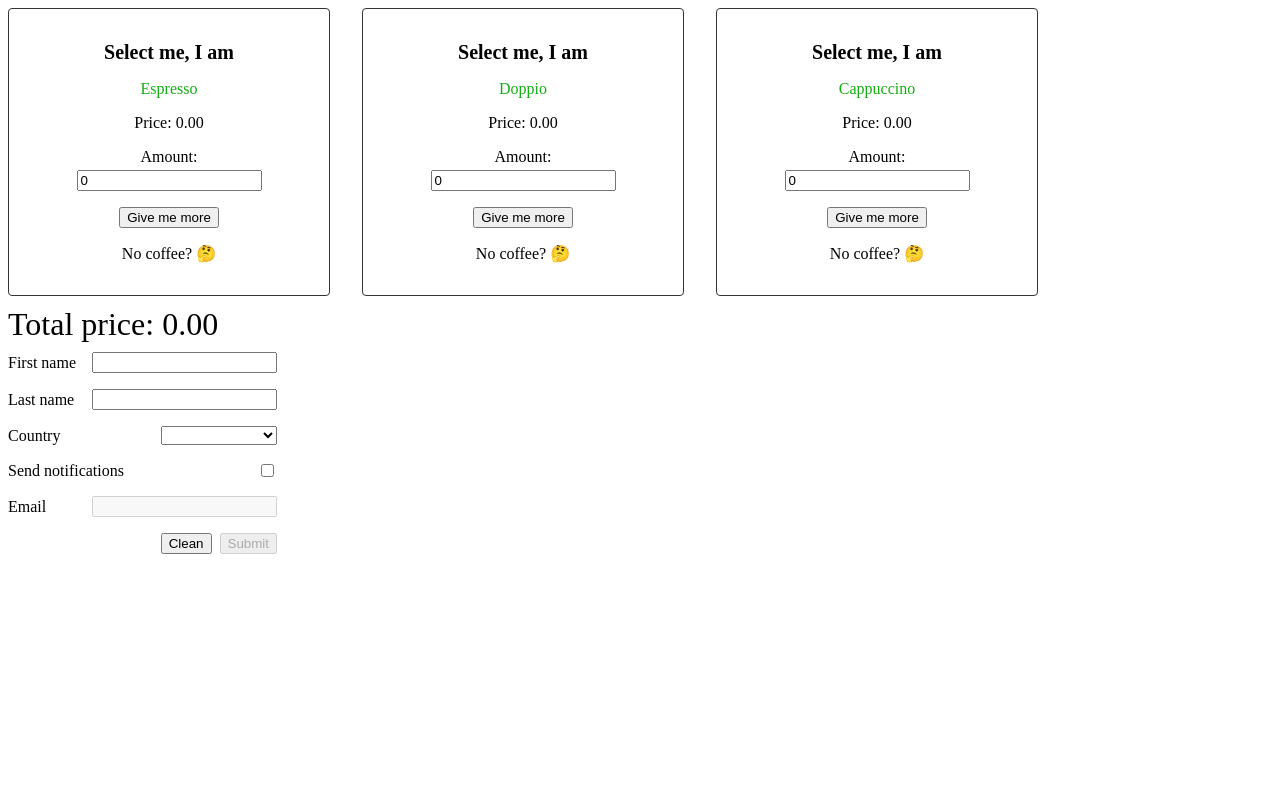
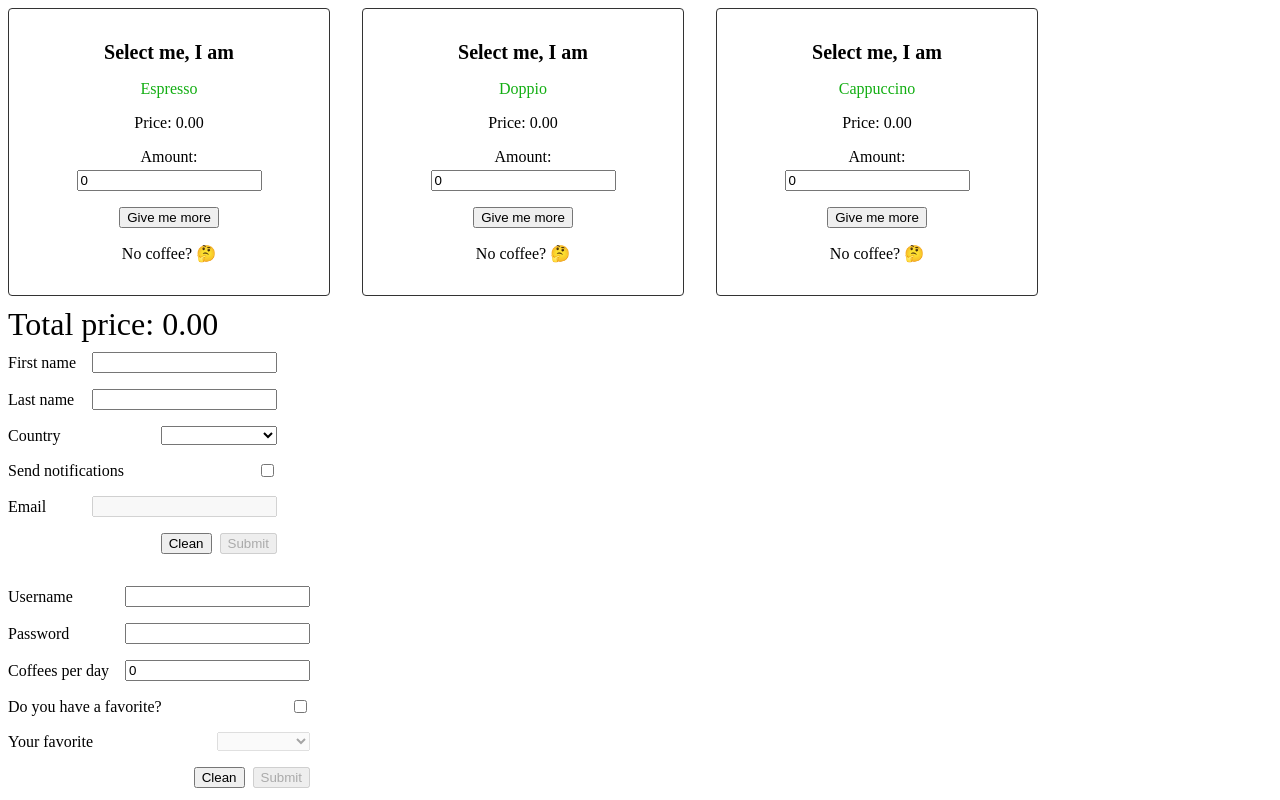
Before and after one commit to mikeshtro/angular-for-backenders, an Angular app in the folder src/morning-coffee/: page / in a window 1280 px wide. Built offline with nearby package versions, Linux system fonts and the light colour scheme.

Commit message:
Add reactive forms

```diff
--- a/src/morning-coffee/src/app/app.component.ts
+++ b/src/morning-coffee/src/app/app.component.ts
@@ -2,20 +2,31 @@ import { Component } from '@angular/core';
 
 import { OrderOverviewComponent } from './order-coffee/order-overview/order-overview.component';
 import { CoffeeListComponent } from './pick-coffee/coffee-list/coffee-list.component';
+import { RegistrationFormComponent } from './registration/registration-form/registration-form.component';
 import { Coffee } from './shared/coffee';
 import { CoffeeType } from './shared/coffee-type';
 
 @Component({
   selector: 'mcf-root',
   standalone: true,
-  imports: [CoffeeListComponent, OrderOverviewComponent],
+  imports: [CoffeeListComponent, OrderOverviewComponent, RegistrationFormComponent],
   template: `
     <mcf-coffee-list
       [orderedCoffees]="orderedCoffees"
       [coffeePrices]="coffeePrices"
       (orderedCoffeesChange)="setOrderedCoffees($event)"
     />
-    <mcf-order-overview [orderedCoffees]="orderedCoffees" [coffeePrices]="coffeePrices" />
+    <div class="forms">
+      <mcf-order-overview [orderedCoffees]="orderedCoffees" [coffeePrices]="coffeePrices" />
+      <mcf-registration-form [coffeeTypes]="['espresso', 'doppio', 'cappuccino']" />
+    </div>
+  `,
+  styles: `
+    .forms {
+      display: flex;
+      flex-direction: column;
+      gap: 2rem;
+    }
   `,
 })
 export class AppComponent {
--- /dev/null
+++ b/src/morning-coffee/src/app/registration/registration-form/registration-form.component.css
@@ -0,0 +1,24 @@
+form {
+  display: flex;
+  flex-direction: column;
+  width: max-content;
+  gap: 1rem;
+}
+
+.form-field {
+  display: flex;
+  align-items: center;
+  justify-content: space-between;
+  gap: 1rem;
+}
+
+.buttons {
+  display: flex;
+  justify-content: flex-end;
+  gap: 0.5rem;
+}
+
+.error {
+  color: red;
+  font-size: 0.875rem;
+}
--- /dev/null
+++ b/src/morning-coffee/src/app/registration/registration-form/registration-form.component.html
@@ -0,0 +1,67 @@
+<form [formGroup]="form" (ngSubmit)="confirm()">
+  <div class="form-field">
+    <label for="username">Username</label>
+    <input id="username" type="text" formControlName="username" />
+  </div>
+  @if (form.controls.username.dirty && form.controls.username.invalid) {
+    <div class="error">Username is required</div>
+  }
+
+  <div class="form-field">
+    <label for="password">Password</label>
+    <input id="password" type="password" formControlName="password" />
+  </div>
+  @if (
+    form.controls.password.dirty &&
+    form.controls.password.invalid &&
+    form.controls.password.errors?.['required']
+  ) {
+    <div class="error">Password is required</div>
+  }
+  @if (
+    form.controls.password.dirty &&
+    form.controls.password.invalid &&
+    form.controls.password.errors?.['minLength']
+  ) {
+    <div class="error">Password must have at least 6 characters</div>
+  }
+
+  <div class="form-field">
+    <label for="coffeesPerDay">Coffees per day</label>
+    <input id="coffeesPerDay" type="number" formControlName="coffeesPerDay" />
+  </div>
+
+  <div class="form-field">
+    <label for="favorite">Do you have a favorite?</label>
+    <input id="favorite" type="checkbox" formControlName="haveFavorite" />
+  </div>
+
+  <div class="form-field">
+    <label for="favoriteCoffee">Your favorite</label>
+    <select id="favoriteCoffee" formControlName="favoriteCoffee">
+      @for (coffeeType of coffeeTypes; track coffeeType) {
+        <option [ngValue]="coffeeType">
+          @switch (coffeeType) {
+            @case ('espresso') {
+              Espresso
+            }
+            @case ('doppio') {
+              Doppio
+            }
+            @case ('cappuccino') {
+              Cappuccino
+            }
+          }
+        </option>
+      }
+    </select>
+  </div>
+  @if (form.controls.favoriteCoffee.invalid) {
+    <div class="error">Coffee type is required</div>
+  }
+
+  <div class="buttons">
+    <button type="button" (click)="form.reset()">Clean</button>
+    <button type="submit" [disabled]="form.invalid">Submit</button>
+  </div>
+</form>
--- /dev/null
+++ b/src/morning-coffee/src/app/registration/registration-form/registration-form.component.ts
@@ -0,0 +1,55 @@
+import { Component, Input, OnDestroy, OnInit } from '@angular/core';
+import { FormControl, FormGroup, ReactiveFormsModule, Validators } from '@angular/forms';
+import { Subscription } from 'rxjs';
+
+import { CoffeeType } from '../../shared/coffee-type';
+
+@Component({
+  selector: 'mcf-registration-form',
+  standalone: true,
+  imports: [ReactiveFormsModule],
+  templateUrl: './registration-form.component.html',
+  styleUrl: './registration-form.component.css',
+})
+export class RegistrationFormComponent implements OnInit, OnDestroy {
+  @Input() coffeeTypes: CoffeeType[] | undefined;
+
+  private subscription: Subscription | undefined;
+
+  protected readonly form = new FormGroup({
+    username: new FormControl('', { validators: [Validators.required], nonNullable: true }),
+    password: new FormControl('', {
+      validators: [Validators.required, Validators.minLength(6)],
+      nonNullable: true,
+    }),
+    coffeesPerDay: new FormControl(0, { validators: [Validators.min(0)], nonNullable: true }),
+    haveFavorite: new FormControl(false, { nonNullable: true }),
+    favoriteCoffee: new FormControl(
+      {
+        value: undefined satisfies CoffeeType | undefined,
+        disabled: true,
+      },
+      { validators: [Validators.required] }
+    ),
+  });
+
+  ngOnInit(): void {
+    this.subscription = this.form.controls.haveFavorite.valueChanges.subscribe(hasFavorite => {
+      if (hasFavorite) {
+        this.form.controls.favoriteCoffee.enable();
+      } else {
+        this.form.controls.favoriteCoffee.disable();
+        this.form.controls.favoriteCoffee.setValue(undefined);
+        this.form.controls.favoriteCoffee.markAsPristine();
+      }
+    });
+  }
+
+  ngOnDestroy(): void {
+    this.subscription?.unsubscribe();
+  }
+
+  protected confirm(): void {
+    console.log(this.form.value);
+  }
+}
```
Also changed, not shown: 1 other file (tests, documents, lock files or other folders).
